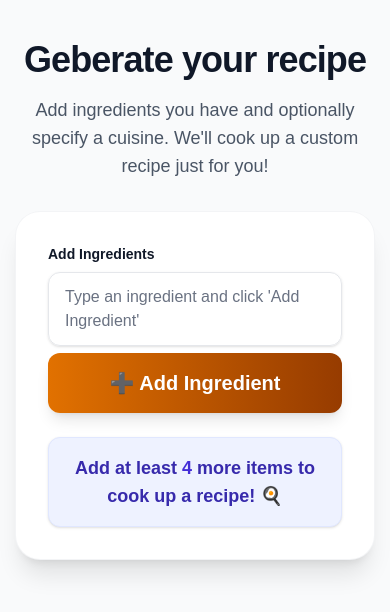
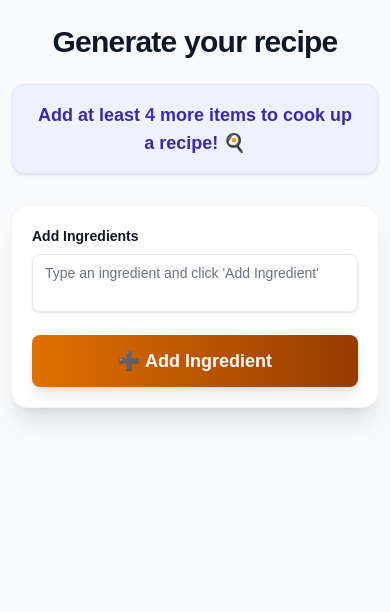
Before and after one commit to sujalahuja01/FlavorFlux-frontend, a React (Vite) app: page /generate in a window 390 px wide. Shown: the top 612 px of the page. Built offline with nearby package versions, Linux system fonts and the light colour scheme.

Commit message:
more stylinggggggg

```diff
--- a/src/components/RecipeCard.jsx
+++ b/src/components/RecipeCard.jsx
@@ -25,7 +25,7 @@ const RecipeCard = ({
     timerRef.current = setTimeout(() => {
       onLongPress();
       onSelect();
-      setLongPressTriggered(true); // prevent click after long press
+      setLongPressTriggered(true);
     }, 700);
   };
 
--- a/src/index.css
+++ b/src/index.css
@@ -59,3 +59,14 @@ body {
 .animate-fade-in {
   animation: fade-in 0.4s ease-out;
 }
+@keyframes fadeIn {
+  from {
+    opacity: 0;
+  }
+  to {
+    opacity: 1;
+  }
+}
+.animate-fadeIn {
+  animation: fadeIn 0.3s ease-in-out;
+}
--- a/src/pages/recipe/Generate.jsx
+++ b/src/pages/recipe/Generate.jsx
@@ -379,7 +379,7 @@
 // // import React, { useState } from "react";
 // // import { Link } from "react-router-dom";
 
-import React, { useState } from "react";
+import React, { useEffect, useState } from "react";
 import { Link } from "react-router-dom";
 import IngredientsCount from "@/components/IngredientsCount";
 import IngredientsList from "@/components/IngredientsList";
@@ -397,13 +397,25 @@ const Generate = () => {
     { clearMessageOnChange: false }
   );
 
-  const { values, errors, setErrors, handleChange } = form;
+  const { values, errors, setErrors } = form;
   const { message, setMessage, loading, setLoading } = status;
+
   const [ingredientInput, setIngredientInput] = useState("");
   const [errorMessage, setErrorMessage] = useState("");
+  const [recipeMessage, setRecipeMessage] = useState("");
+  const [isRefreshing, setIsRefreshing] = useState(false);
+
+  useEffect(() => {
+    if (!recipeMessage) return;
+    const t = setTimeout(() => setRecipeMessage(""), 4000);
+    return () => clearTimeout(t);
+  }, [recipeMessage]);
 
   const addIngredient = (e) => {
     e.preventDefault();
+
+    if (recipeMessage) setRecipeMessage("");
+
     if (!ingredientInput.trim()) return;
 
     form.setValues({
@@ -425,6 +437,8 @@ const Generate = () => {
   const handleRecipeGeneration = async (e) => {
     e.preventDefault();
 
+    if (recipeMessage) setRecipeMessage("");
+
     if (values.ingredients.length < 1) {
       setErrors({ ingredients: "Type at least one ingredient" });
       return;
@@ -441,35 +455,43 @@ const Generate = () => {
   };
 
   const refreshRecipe = async () => {
-    setLoading(true);
+    setIsRefreshing(true);
     setErrorMessage("");
+
     const prevRecipe = message;
-    setMessage("Refreshing...");
 
     try {
       const res = await authRequest(`${baseURL}/recipes/refresh`, "POST");
-      if (res.success) setMessage(res.data.message);
-      else {
+
+      if (res.success) {
+        setMessage(res.data.message);
+      } else {
         setMessage(prevRecipe);
         setErrorMessage(res.error || "Fialed to refresh recipe");
       }
     } catch {
       setMessage(prevRecipe);
-      setErrorMessage(res.error || "Unexpected error");
+      setErrorMessage("Unexpected error while refreshing recipe");
     } finally {
-      setLoading(false);
+      setIsRefreshing(false);
     }
   };
 
   const saveRecipe = async () => {
     setLoading(true);
+    setErrorMessage("");
+
     try {
-      const res = authRequest(`${baseURL}/recipes/save`, "POST", {
+      const res = await authRequest(`${baseURL}/recipes/save`, "POST", {
         message,
       });
-      if (res.succes) setMessage((await res).data.message);
-      else setErrorMessage(res.error || "Failed to save recipe");
-    } catch {
+      if (res.success) {
+        setRecipeMessage(res.data.message || "Recipe saved successfullyyyyy");
+        setMessage("");
+      } else {
+        setErrorMessage(res.error || "Failed to save recipe");
+      }
+    } catch (err) {
       setErrorMessage("Network error while saving recipe");
     } finally {
       setLoading(false);
@@ -479,7 +501,16 @@ const Generate = () => {
   if (message && typeof message === "object") {
     return (
       <div className="min-h-dvh w-full bg-gray-50 py-10 px-4 sm:px-6">
-        <div className="mx-auto max-w-3xll">
+        <div className="mx-auto max-w-3xl">
+          <div className="mb-4">
+            <button
+              onClick={() => setMessage("")}
+              className=" flex items-center gap-2 rounded-full bg-white px-4 py-2 text-sm font-medium text-gray-700 shadow-md ring-1 ring-gray-200 transition-all hover:ring-indigo-300"
+            >
+              <span>←</span>
+            </button>
+          </div>
+
           <div className="mb-8 flex justify-between item-center">
             <h1 className="text-3xl font-bold text-gray-900">
               Generated recipe
@@ -492,21 +523,34 @@ const Generate = () => {
               💾 Save Recipe
             </button>
           </div>
+          <div className="mt-4 text-center">
+            {errorMessage ? (
+              <p className="text-red-600 font-medium animate-pulse">
+                {errorMessage}
+              </p>
+            ) : typeof message === "string" ? (
+              !errorMessage && (
+                <p className="text-green-600 font-medium animate-fadeIn">
+                  {message}
+                </p>
+              )
+            ) : null}
+          </div>
           <RecipeRenderer recipe={message} />
           <div className="flex justify-center gap-4 mt-8">
             <button
               onClick={refreshRecipe}
-              disabled={loading}
-              className="roundex-xl bg-emerald-700 px-6 py-3 text-white font-semibold hover:bg-emerald-800 transition"
+              disabled={isRefreshing}
+              className="rounded-xl bg-emerald-700 px-6 py-3 text-white font-semibold hover:bg-emerald-800 transition"
             >
-              {loading ? "Refreshing..." : "Refresh recipe"}
+              {isRefreshing ? "Refreshing..." : "Refresh recipe"}
             </button>
-            <Link
-              to="/favourites"
-              className="rounded-xl bg-purple-700 px-6 py-3 text-white font-semibold hover:bg-purple-800 transition"
-            >
-              💖 Favourites
-            </Link>
+            {/* <Link
+                to="/favourites"
+                className="rounded-xl bg-purple-700 px-6 py-3 text-white font-semibold hover:bg-purple-800 transition"
+              >
+                💖 Favourites
+              </Link> */}
           </div>
         </div>
       </div>
@@ -514,19 +558,20 @@ const Generate = () => {
   }
 
   return (
-    <div className="min-h-dvh w-full bg-gray-50 py-10 px-4 sm:px-6">
+    <div className="min-h-dvh w-full bg-gray-50 py-6 sm:py-10 px-3 sm:px-6">
       <div className="mx-auto max-w-3xl">
         <div className="text-center mb-8">
-          <h1 className="text-4xl font-extrabold tracking-tight text-gray-900 mb-4">
-            Geberate your recipe
+          <h1 className="text-3xl sm:text-4xl font-extrabold tracking-tight text-gray-900 mb-2 sm:mb-4">
+            Generate your recipe
           </h1>
-          <p className="text-lg text-gray-600 max-w-md mx-auto">
+          {/* <p className="text-base sm:text-lg text-gray-600 max-w-md mx-auto">
             Add ingredients you have and optionally specify a cuisine. We'll
             cook up a custom recipe just for you!
-          </p>
+          </p> */}
+          {!message && <IngredientsCount ingredients={values.ingredients} />}
         </div>
-        <div className="overflow-hidden rounded-3xl bg-white shadow-xl ring-1 ring-gray-100">
-          <div className="p-8 md:p-10">
+        <div className="overflow-hidden rounded-2xl sm:rounded-3xl bg-white shadow-xl ring-1 ring-gray-100">
+          <div className="p-5 sm:p-8 md:p-10">
             <form onSubmit={handleRecipeGeneration} className="space-y-8">
               <div className="space-y-2">
                 <label
@@ -549,22 +594,26 @@ const Generate = () => {
                     }}
                     placeholder="Type an ingredient and click 'Add Ingredient'"
                     rows={2}
-                    className="w-full rounded-xl border border-gray-200 px-4 py-3 text-gray-900 placeholder-gray-500 focus:ring-2 focus:ring-indigo-500 focus:border-transparent transition-all duration-300 shadow-sm hover:shadow-md resize-none"
+                    className="w-full mb-4 rounded-lg sm:rounded-xl border border-gray-200 px-3 sm:px-4 py-2 sm:py-3 text-sm sm:text-base text-gray-900 placeholder-gray-500 focus:ring-2 focus:ring-indigo-500 focus:border-transparent transition-all duration-300 shadow-sm hover:shadow-md resize-none"
                   />
                   {errors.ingredients && (
-                    <p className="flex justify-center mt-2 mb-4 text-red-600">
+                    <p className=" text-center mt-2 text-sm text-red-600">
                       {errors.ingredients}
                     </p>
                   )}
                   <button
                     onClick={addIngredient}
-                    className="w-full rounded-xl bg-gradient-to-r from-amber-600 to-amber-800 px-8 py-4 text-xl font-bold text-white shadow-lg hover:from-amber-700 hover:to-amber-900 transition-all duration-300 transform hover:scale-105 disabled:opacity-50 disabled:transform-none flex items-center justify-center gap-2"
+                    className="w-full rounded-lg sm:rounded-xl bg-gradient-to-r from-amber-600 to-amber-800 px-6 sm:px-8 py-3 sm:py-4 text-lg sm:text-xl font-bold text-white shadow-lg hover:from-amber-700 hover:to-amber-900 transition-all duration-300 transform hover:scale-105 disabled:opacity-50 disabled:transform-none flex items-center justify-center gap-2"
                   >
                     ➕ Add Ingredient
                   </button>
-                  {!message && (
-                    <IngredientsCount ingredients={values.ingredients} />
-                  )}
+                  {/* <Link
+                    to="/favourites"
+                    className="rounded-xl bg-purple-700 px-6 py-3 text-white font-semibold hover:bg-purple-800 transition"
+                  >
+                    💖 Favourites
+                  </Link> */}
+
                   {values.ingredients.length > 0 && (
                     <IngredientsList
                       ingredients={values.ingredients}
@@ -572,47 +621,16 @@ const Generate = () => {
                       removeIngredient={removeIngredient}
                     />
                   )}
+                  {recipeMessage && (
+                    <div className="text-sm sm:text-base text-center text-green-600 w-full mt-4 font-medium animate-fadeIn">
+                      {recipeMessage}
+                    </div>
+                  )}
                 </div>
               </div>
-              {/* <div>
-                <label
-                  htmlFor="cuisine"
-                  className="block text-sm font-bold text-gray-900"
-                >
-                  Cuisine (optional)
-                </label>
-                <input
-                  type="text"
-                  id="cuisine"
-                  name="cuisine"
-                  value={values.cuisine || ""}
-                  onChange={handleChange}
-                  placeholder="e.g., Italian, Indian, Mexican..."
-                  className="w-full rounded-xl border border-gray-200 px-4 py-3 text-lg text-gray-900 placeholder-gray-500 focus:ring-2 focus:ring-indigo-500 focus:border-transparent transition-all duration-300 shadow-sm hover:shadow-md"
-                />
-              </div> */}
-
-              {/* Generate Button */}
-              {/* <button
-                type="submit"
-                disabled={loading || values.ingredients.length < 4}
-                className="w-full rounded-xl bg-gradient-to-r from-indigo-600 to-purple-600 px-8 py-4 text-xl font-bold text-white shadow-lg hover:from-indigo-700 hover:to-purple-700 transition-all duration-300 transform hover:scale-105 disabled:opacity-50 disabled:transform-none flex items-center justify-center gap-2"
-              >
-                {loading ? (
-                  <>
-                    <div className="h-5 w-5 animate-spin rounded-full border-2 border-white border-t-transparent"></div>
-                    Generating your recipe...
-                  </>
-                ) : (
-                  "✨ Generate Recipe"
-                )}
-              </button> */}
             </form>
           </div>
         </div>
-        {errorMessage && (
-          <p className="text-center text-red-600 mt-6">{errorMessage}</p>
-        )}
       </div>
     </div>
   );
```
Also changed, not shown: src/pages/recipe/Favourites.jsx (+22 -3 lines).
